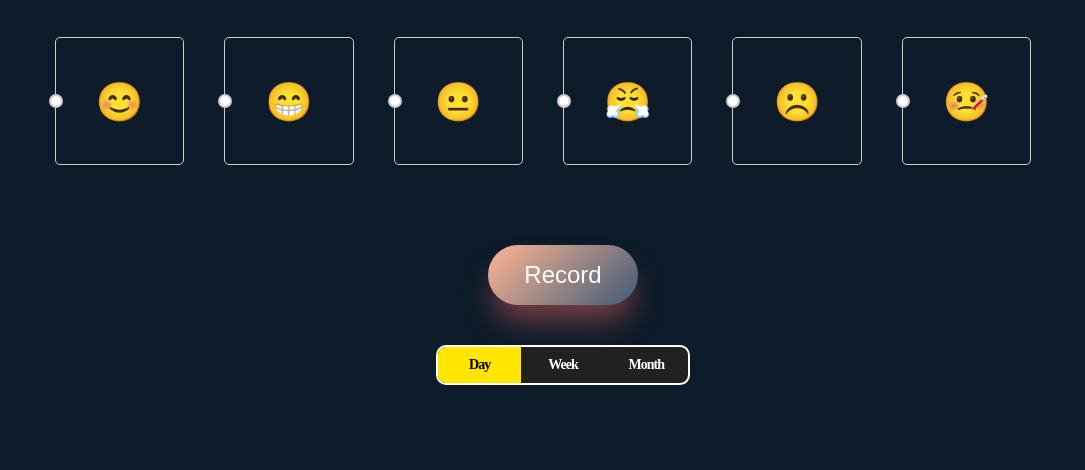
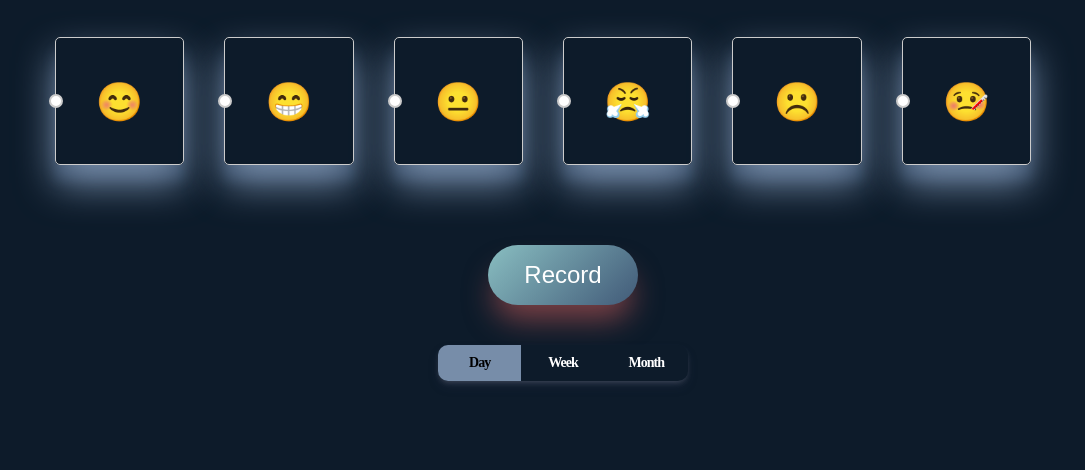
Before and after one commit to blissed-out/MoodTracker, a plain HTML site: page index.html in a window 1280 px wide. Shown: the part 330-800 px from the top of the page, without its empty margins (77-1162 px from the left). Drawn offline with Linux system fonts and the light colour scheme.

Commit message:
ui refined, added readme file

```diff
--- a/style.css
+++ b/style.css
@@ -7,6 +7,7 @@ body {
 h1 {
     font-size: 90px;
     color: #778da9;
+    text-shadow: rgba(255,255,255, 0.16) 0px 3px 6px, rgba(255,255,255, 0.23) 0px 3px 6px;
 }
 
 
@@ -38,6 +39,7 @@ h1 {
     cursor: pointer;
     position: relative;
     transition: all 0.3s ease-in-out;
+    box-shadow: rgb(119 141 169) 0px 19px 38px, rgb(30 50 75) 0px 15px 12px;
 }
 
 .radio-input label:before {
@@ -89,7 +91,7 @@ h1 {
   width: 150px;
   height: 60px;
   border-radius: 50px;
-  background-image: linear-gradient(135deg, #feb692 0%, #415a78 100%);
+  background-image: linear-gradient(135deg, #89bec1 0%, #415a78 100%);
   box-shadow: 0 20px 30px -6px rgba(238, 103, 97, 0.5);
   outline: none;
   cursor: pointer;
@@ -127,11 +129,11 @@ h1 {
     display: flex;
     align-items: center;
     border-radius: 10px;
-    background-color: #212121;
+    background-color: #0d1b2a;
     color: #fff;
     width: var(--container_width);
     overflow: hidden;
-    border: 2px solid #fff;
+    box-shadow: rgba(50, 50, 93, 0.25) 0px 6px 12px -2px, rgba(255,255,255, 0.3) 0px 3px 7px -3px;
 }
 
 .radio-input-timeline label {
@@ -163,7 +165,7 @@ h1 {
 }
 
 .radio-input-timeline label:has(input:checked) ~ .selection {
-    background-color: #ffe500;
+    background-color: #778da9;
     display: inline-block;
 }
 
```
Also changed, not shown: screenshots/1.png (added), screenshots/2.png (added), screenshots/3.png (added), 1 other file.
